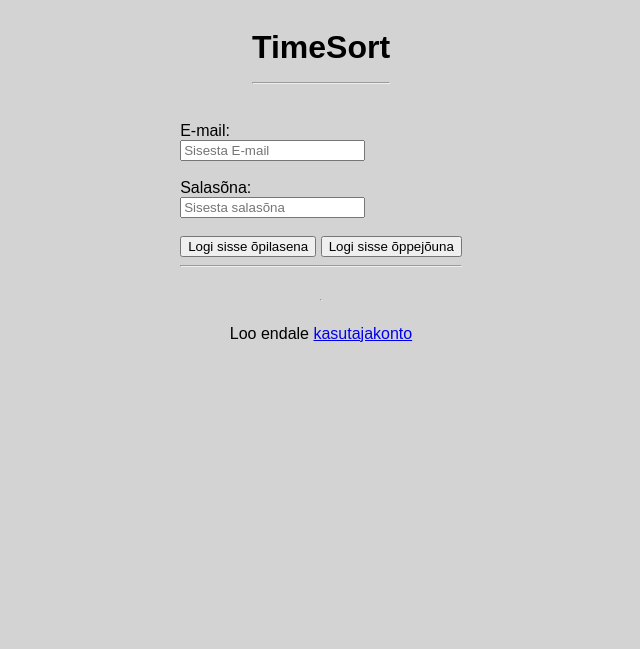
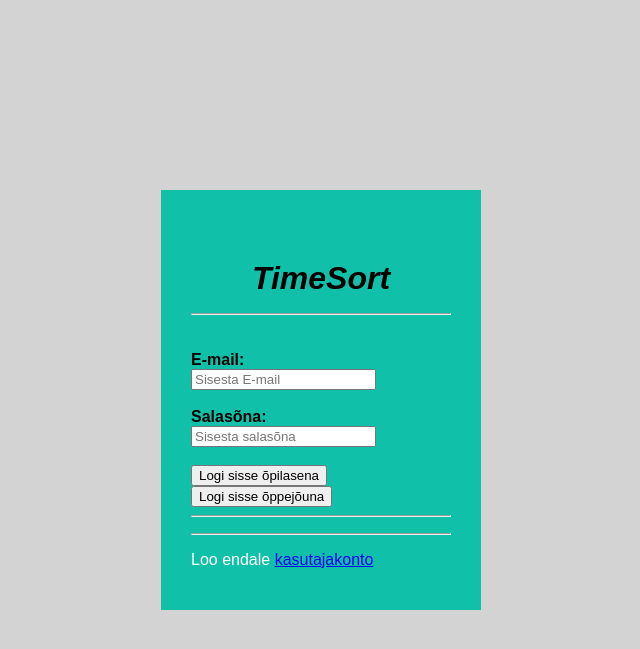
Before and after one commit to henrimag/projekt, a PHP site: page /site/logIn.php in a window 1280 px wide. Shown: the top 649 px of the page, without its empty margins (319-959 px from the left). Run offline with PHP 8.4, Linux system fonts and the light colour scheme.

Commit message:
login disain

```diff
--- a/site/logIn.php
+++ b/site/logIn.php
@@ -10,20 +10,18 @@
 
 
 <body>
-
     <div class="logInForm">
         <h1>TimeSort
             <hr>
         </h1>
+        <form method="POST" action="<?php echo htmlspecialchars($_SERVER["PHP_SELF"]); ?>">
+            <div class="inputData">
+                <label>E-mail:</label><br>
+                    <input type="email" name="email" placeholder="Sisesta E-mail"><br><br>
 
-        <form method="POST" action="<?php echo htmlspecialchars($_SERVER["PHP_SELF"]); ?>">
-            <label>E-mail:</label><br>
-            <input type="email" name="email" placeholder="Sisesta E-mail"><br><br>
-
-            <label>Salasõna:</label><br>
-            <input name="password" type="password" placeholder="Sisesta salasõna"><br><br>
-
-
+                <label>Salasõna:</label><br>
+                    <input name="password" type="password" placeholder="Sisesta salasõna"><br><br>
+            </div>
             <input name="login" type="button" value="Logi sisse õpilasena" onclick="window.location.href = 'student.php';">
             <input name="login" type="button" value="Logi sisse õppejõuna" onclick="window.location.href = 'teacher.php';">
             <hr>
@@ -31,7 +29,6 @@
         <hr>
         <p>Loo endale <a href="https://ois2.tlu.ee/tluois/uus_ois2.tud_leht">kasutajakonto</a></p>
     </div>
-
 </body>
 
 </html>
--- a/style/style.css
+++ b/style/style.css
@@ -3,18 +3,43 @@ html {
   margin: 0;
   padding: 0;
   font-family: sans-serif;
+  /* background-image: url('../images/login_background.jpg'); */
+
 }
 
 .logInForm {
-  display: flex;
-  flex-direction: column;
-  align-items: center;
-  justify-content: center;
+  width: 320px;
+  height: 420px;
+  background: rgb(16, 192, 168);
+  color: #fff;
+  top: 50%;
+  left: 50%;
+  position: absolute;
+  transform: translate(-50%,-50%);
+  box-sizing: border-box;
+  padding: 70px 30px;
+}
+
+.inputData label{
+  margin: 0;
+  padding: 0;
+  font-weight: bold;
+  color: black;
 }
 
 input[type="button"],
 input[type="submit"] {
   cursor: pointer;
+}
+
+h1{
+  margin: 0;
+  padding: 0 0 20px;
+  text-align: center;
+  font-size: 22px;
+  color: black;
+  font-style: oblique;
+  font-size: xx-large;
 }
 
 .menu {
```
Also changed, not shown: images/login_background.jpg (added).
